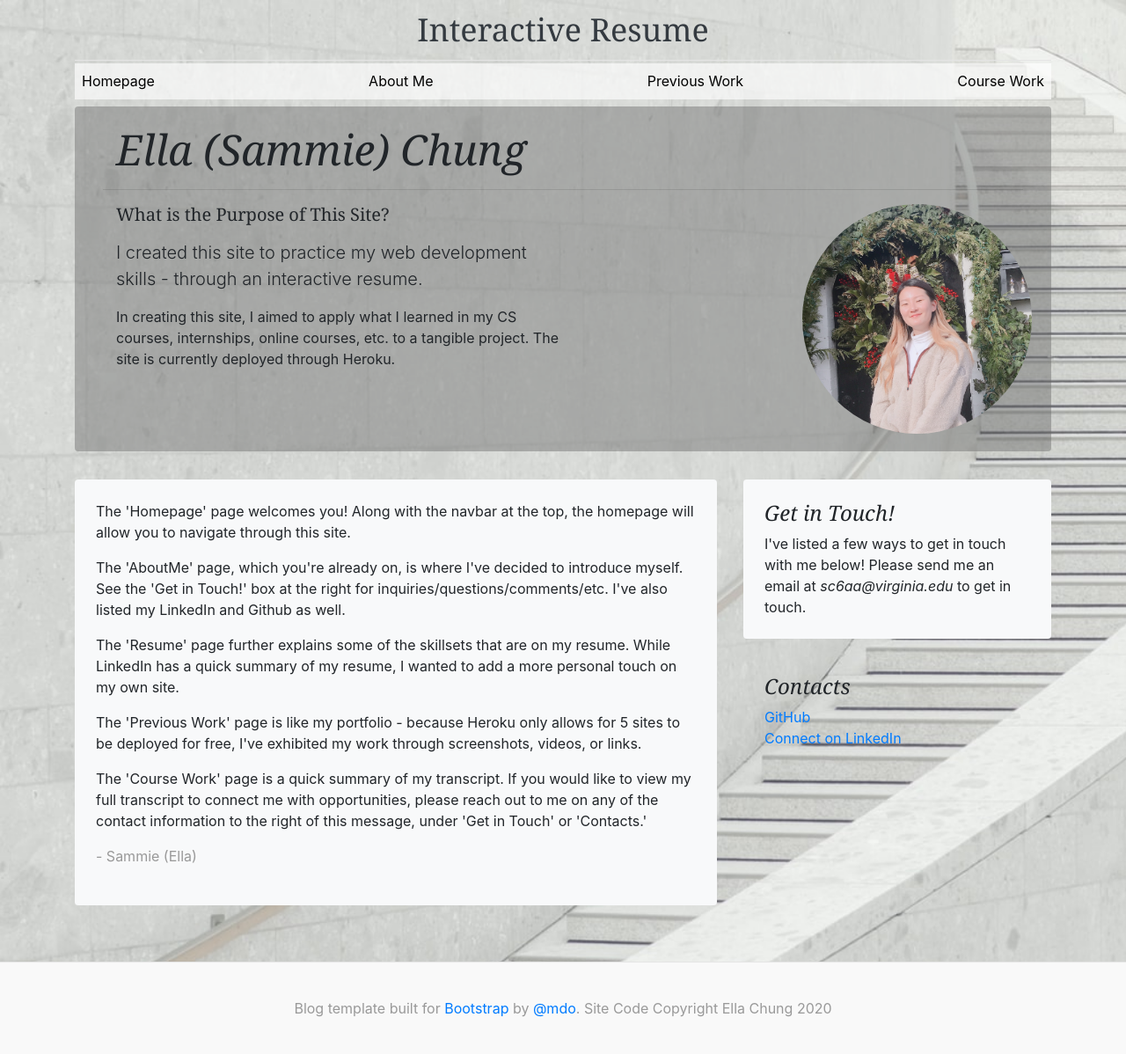
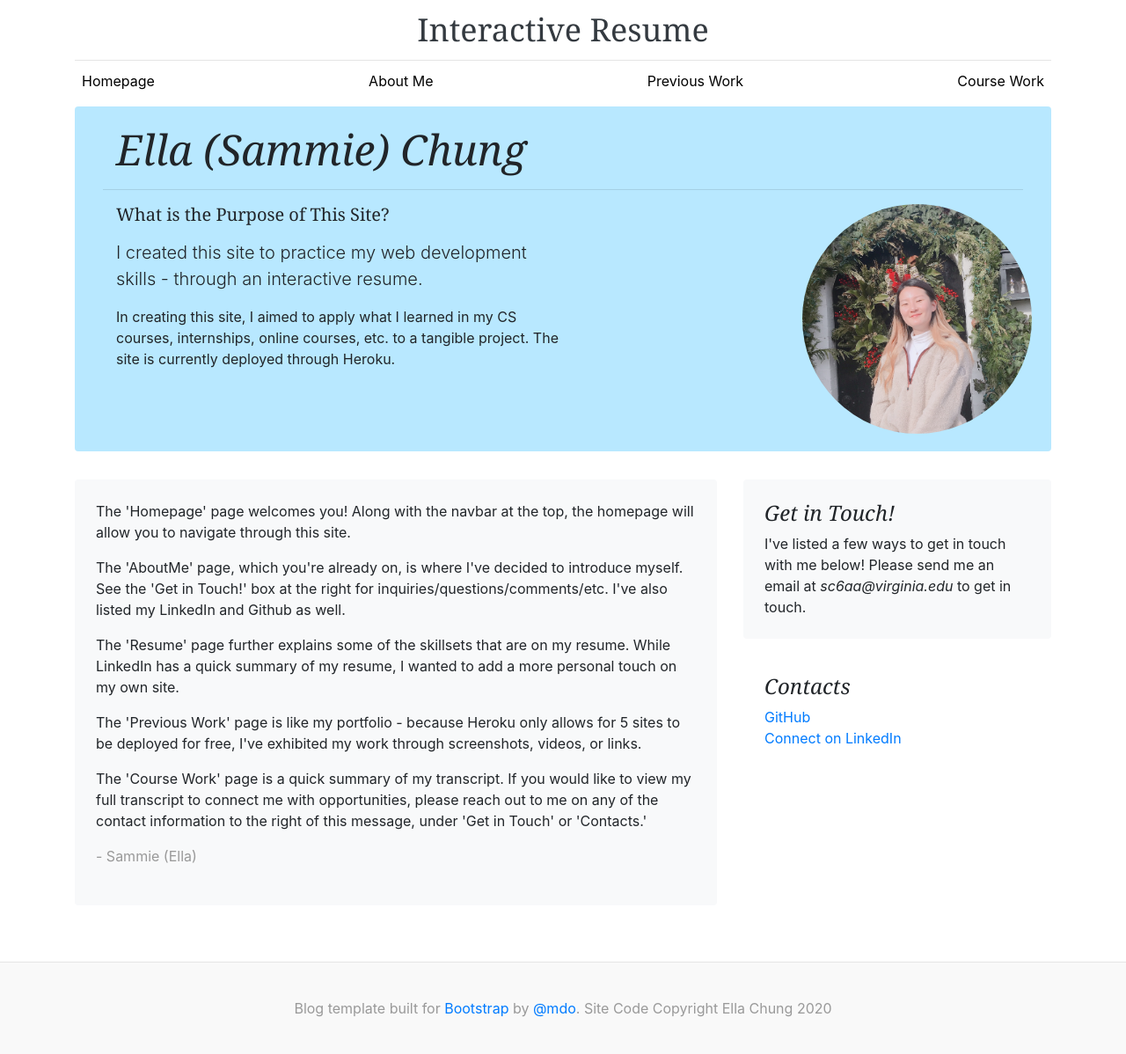
Before and after one commit to EllaChung/escResume, a Django app: page /aboutme/ in a window 1280 px wide; the page is wider, and only the part inside the window is pictured. Shown: that part at 88% size. Run offline with Django 3.2, Linux system fonts and the light colour scheme; some libraries are stand-ins or nearby versions.

Commit message:
Changed themes

```diff
--- a/polls/static/styling/base.css
+++ b/polls/static/styling/base.css
@@ -1,5 +1,5 @@
 body {
-    background: white url("images/white1.jpeg") no-repeat;
+
     background-size: cover;
   }
 
--- a/polls/static/styling/homepage.css
+++ b/polls/static/styling/homepage.css
@@ -1,7 +1,4 @@
-body {
-  background: white url("images/white1.jpeg") no-repeat;
-  background-size: cover;
-}
+
 
 .p-2 {
   color: black;
--- a/polls/templates/polls/aboutme.html
+++ b/polls/templates/polls/aboutme.html
@@ -7,7 +7,7 @@
 <link rel="stylesheet"  type="text/css" href="{% static 'styling/aboutme.css' %}">
 
 <div class="container">
-  <div class="jumbotron text-black rounded" style="background-color: rgba(99, 99, 99, 0.418); padding-top: 20px; padding-bottom: 20px">
+  <div class="jumbotron text-black rounded" style="background-color: rgba(86, 201, 255, 0.418); padding-top: 20px; padding-bottom: 20px">
       <h5 class="display-4 font-italic" style="padding-left: 15px;">Ella (Sammie) Chung</h5>
       <hr>
       <div class="grid-container" style="display: grid; grid-template-columns: 50% 50%; grid-gap: 26%">
--- a/polls/templates/polls/courseWork.html
+++ b/polls/templates/polls/courseWork.html
@@ -6,7 +6,7 @@
 <link rel="stylesheet"  type="text/css" href="{% static 'styling/courseWork.css' %}">
 
   <div class="container">
-    <div class="jumbotron text-black rounded" style="background-color: rgba(99, 99, 99, 0.418); padding-top: 20px; padding-bottom: 20px">
+    <div class="jumbotron text-black rounded" style="background-color: rgba(2, 162, 255, 0.418); padding-top: 20px; padding-bottom: 20px">
         <h5 class="display-4 font-italic" style="padding-left: 15px;">Course Work</h5>
         <hr>
         <div class="grid-container" style="display: grid; grid-template-columns: 50% 50%; grid-gap: 15%">
--- a/polls/templates/polls/previousWork.html
+++ b/polls/templates/polls/previousWork.html
@@ -6,7 +6,7 @@
 
 <div class="container">
     <div class="jumbotron text-black rounded" style="background-color: rgba(99, 99, 99, 0.418); padding-top: 20px; padding-bottom: 20px">
-        <h3>Currently in the Works...</h3>
+        <!--<h3>Currently in the Works...</h3>-->
     </div>
 </div>
 
```
